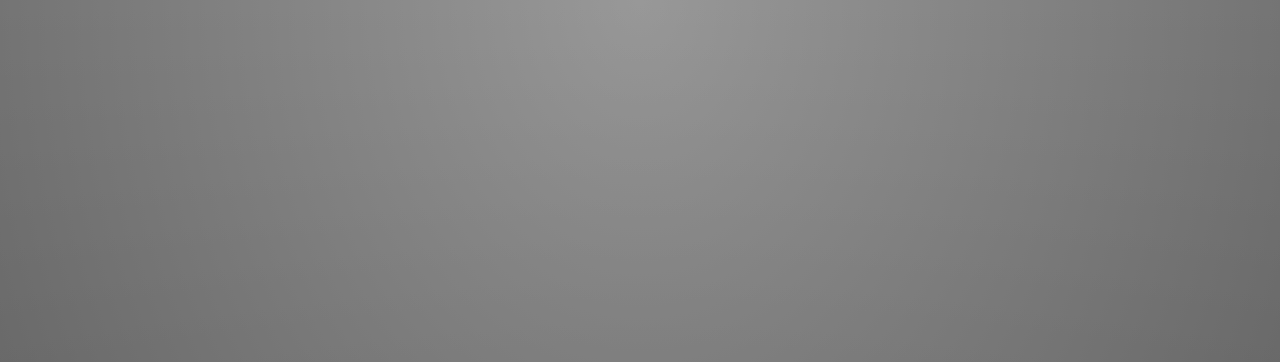
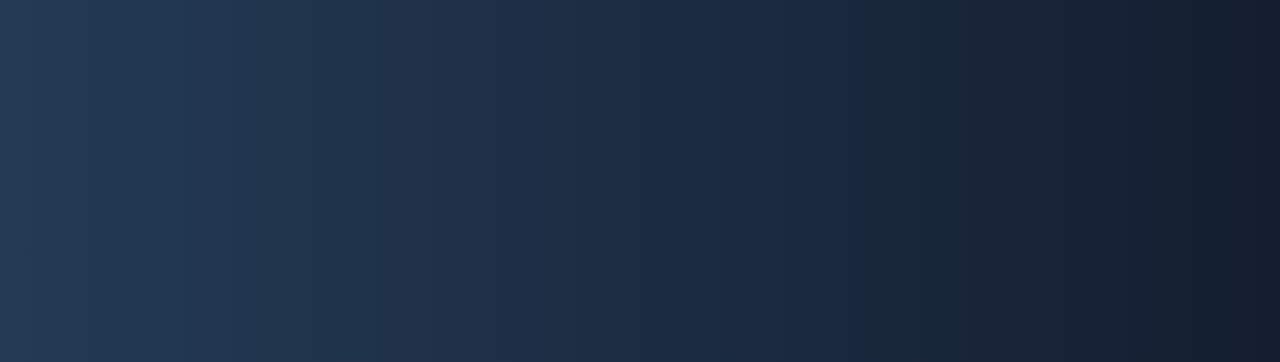
Before and after one commit to imcalledpedro/imcalledpedro.github.io, a plain HTML site: page index.html in a window 1280 px wide. Shown: the top 362 px of the page. Drawn offline with nearby package versions, Linux system fonts and the light colour scheme.

Commit message:
Update index.html

```diff
--- a/index.html
+++ b/index.html
@@ -18,15 +18,17 @@
 	<style type="text/css">
 
 		body {
-			background: linear-gradient(to bottom, rgba(255,255,255,0.15) 0%, rgba(0,0,0,0.15) 100%), radial-gradient(at top center, rgba(255,255,255,0.40) 0%, rgba(0,0,0,0.40) 120%) #989898;
- 			background-blend-mode: multiply,multiply;
+			background: #141E30;  /* fallback for old browsers */
+			background: -webkit-linear-gradient(to right, #243B55, #141E30);  /* Chrome 10-25, Safari 5.1-6 */
+			background: linear-gradient(to right, #243B55, #141E30); /* W3C, IE 10+/ Edge, Firefox 16+, Chrome 26+, Opera 12+, Safari 7+ */
+
 			height: 100vh;
 			margin: 0;
 			padding: 0;
 			color: white;
 			text-align: center;
 			font-family: 'Open Sans	Condensed', sans-serif;
-			text-shadow: 2px 2px 2px #0f2027;
+			text-shadow: 2px 2px 2px #141E30;
 		}
 
 		.centered-div {
```
